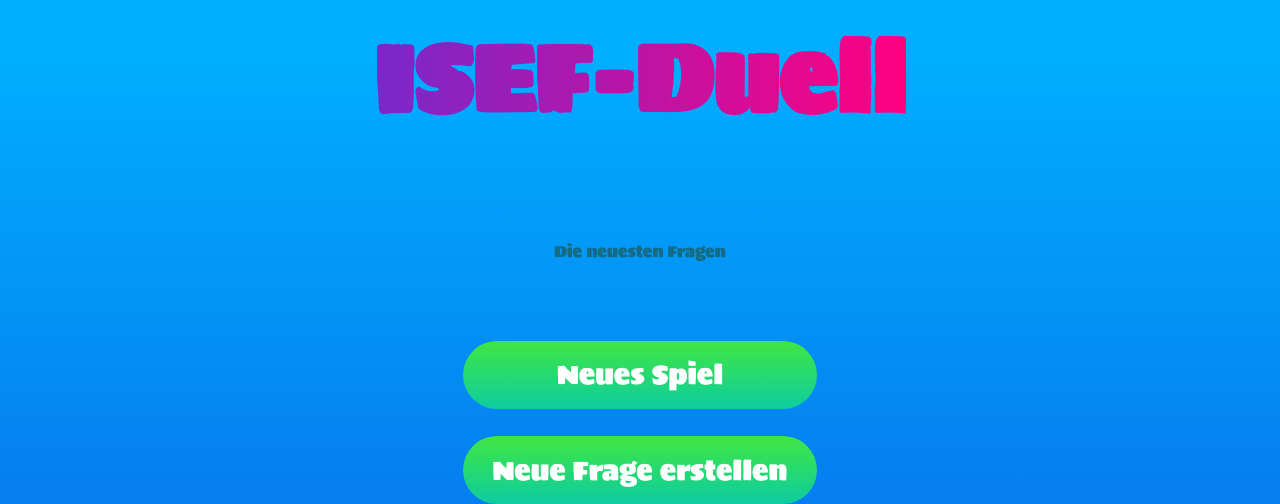
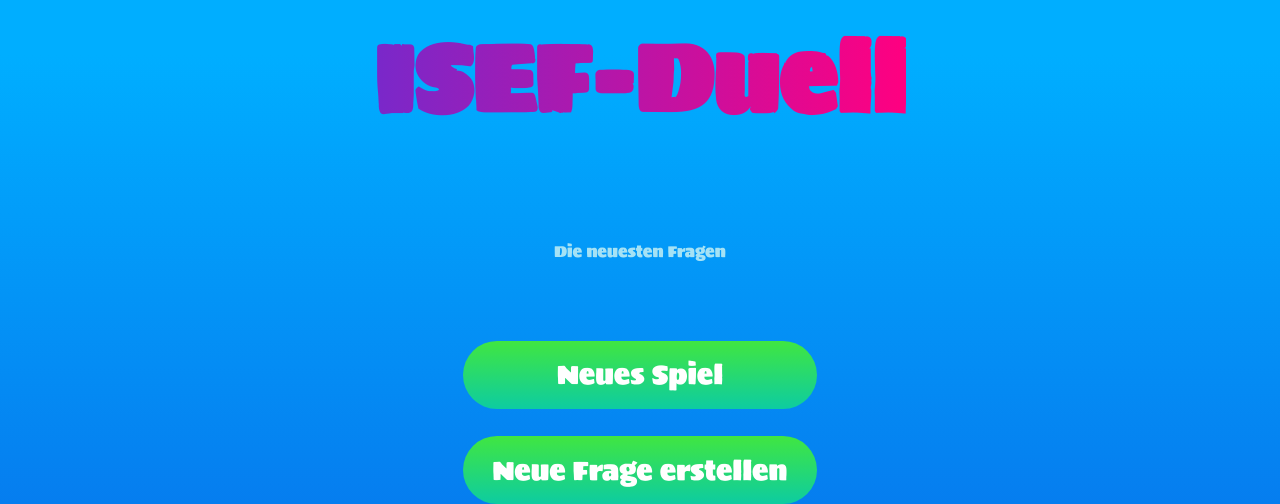
Before and after one commit to isef-sfj/isef-sfj.github.io, a PHP site: page /classes/landingPage-C.php in a window 1280 px wide. Shown: the part 105-609 px from the top of the page. Run offline with PHP 8.4, Linux system fonts and the light colour scheme; data that the repository does not hold is empty.

Commit message:
noch neuerer Farbe...

```diff
--- a/style/style.css
+++ b/style/style.css
@@ -135,7 +135,7 @@ body {
 
 #previewHeadline {
     font-family: var(--mainFont);
-    color: rgb(21, 106, 132);
+    color: rgb(165, 226, 245);
 }
 
 #previewField {
```
